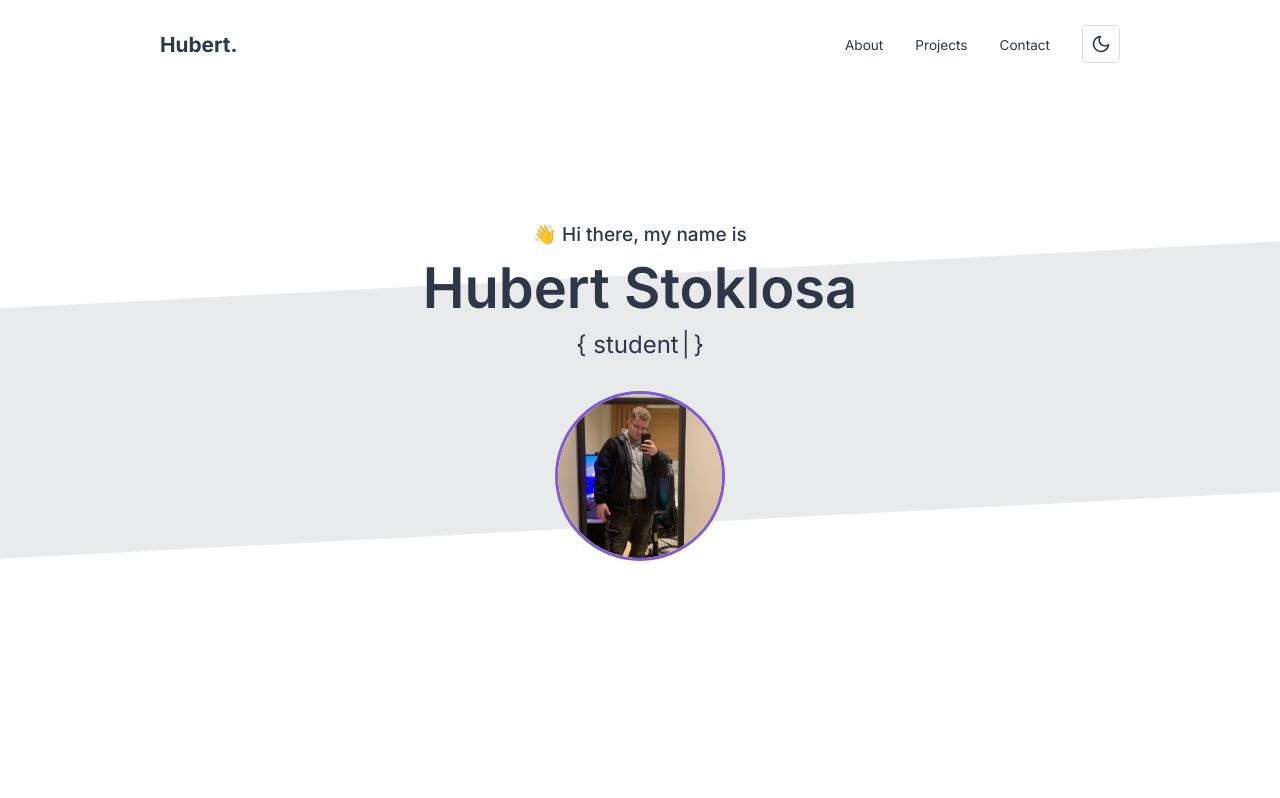
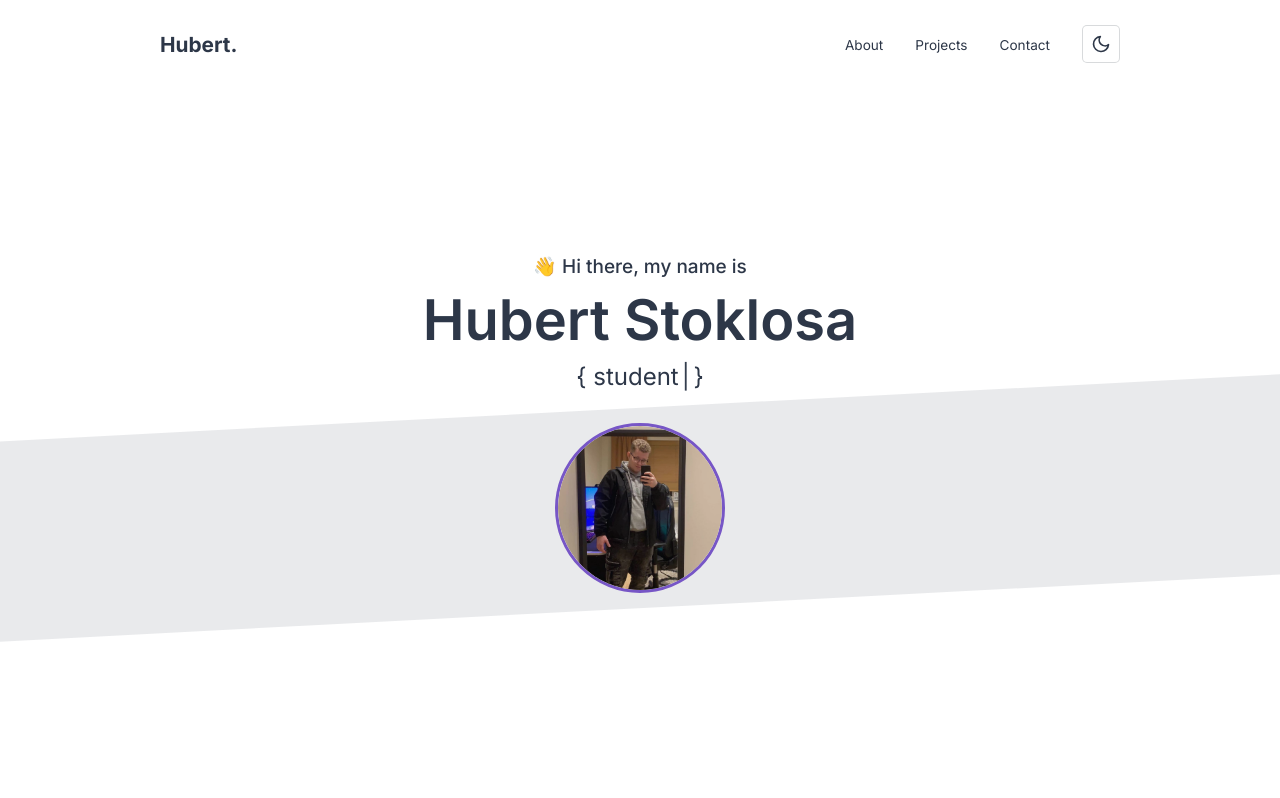
Before and after one commit to imexotic/portfolio-v1, a Next.js app: page / in a window 1280 px wide. Shown: the top 798 px of the page. Built offline with nearby package versions, Linux system fonts and the light colour scheme.

Commit message:
adjust stylings

```diff
--- a/components/sections/hero.jsx
+++ b/components/sections/hero.jsx
@@ -8,7 +8,6 @@ import SocialLinks from "../misc/socialLinks";
 const Hero = () => {
    return (
       <section id={styles["hero-section"]}>
-         <div className={styles["line"]}></div>
          <div className={`${styles["container"]} container`}>
             <h3 className={styles["hero-pretitle"]}>
                <span className={styles["wave"]}>👋</span> Hi there, my name is
@@ -23,6 +22,7 @@ const Hero = () => {
             </h2>
             <div className={styles["hero-image"]}>
                <Image src={heroImg} alt="me :)" className={styles["img"]} />
+               <div className={styles["line"]}></div>
             </div>
 
             <SocialLinks _styles={styles} />
--- a/styles/contact.module.css
+++ b/styles/contact.module.css
@@ -73,14 +73,18 @@
 }
 
 .contact-form .form-submit {
-   padding: 0.8rem 1.3rem;
+   font-weight: 500;
    color: var(--primary-color);
+   letter-spacing: 0.8px;
+   text-transform: uppercase;
    border: 1px solid var(--border);
-   border-radius: 0.2rem;
-   transition: background-color 0.3s linear;
+   padding: 0.8rem 1.2rem;
+   background-image: linear-gradient(45deg, var(--hover) 50%, transparent 50%);
+   background-size: 250% 100%;
+   background-position: right bottom;
+   transition: background-position 0.5s ease;
 }
 
 .contact-form .form-submit:hover {
-   background-color: var(--hover);
-   color: var(--primary-color);
+   background-position: left top;
 }
--- a/styles/hero.module.css
+++ b/styles/hero.module.css
@@ -3,6 +3,7 @@
 #hero-section {
    position: relative;
    background-color: var(--background);
+   padding-top: 2rem;
    z-index: 100;
    display: flex;
    justify-content: center;
@@ -22,13 +23,14 @@
    position: absolute;
    width: 110vw;
    transform: rotate(-3deg);
-   height: 250px;
+   height: 200px;
    background-color: var(--primary-color);
    opacity: 0.1;
-   z-index: -10;
+   z-index: 1;
 }
 
 .hero-image {
+   position: relative;
    display: flex;
    justify-content: center;
    align-items: center;
--- a/styles/styles.css
+++ b/styles/styles.css
@@ -49,8 +49,9 @@
    --primary-color: #fff;
    --secondary-color: #805ad5;
    --third-color: #1ea1f1;
+   --card: #2d3748;
+   /* --hover: #2d3748; */
    --hover: rgba(255, 255, 255, 0.08);
-   --card: #2d3748;
    --border: rgba(249, 251, 252, 0.171);
 }
 
```
